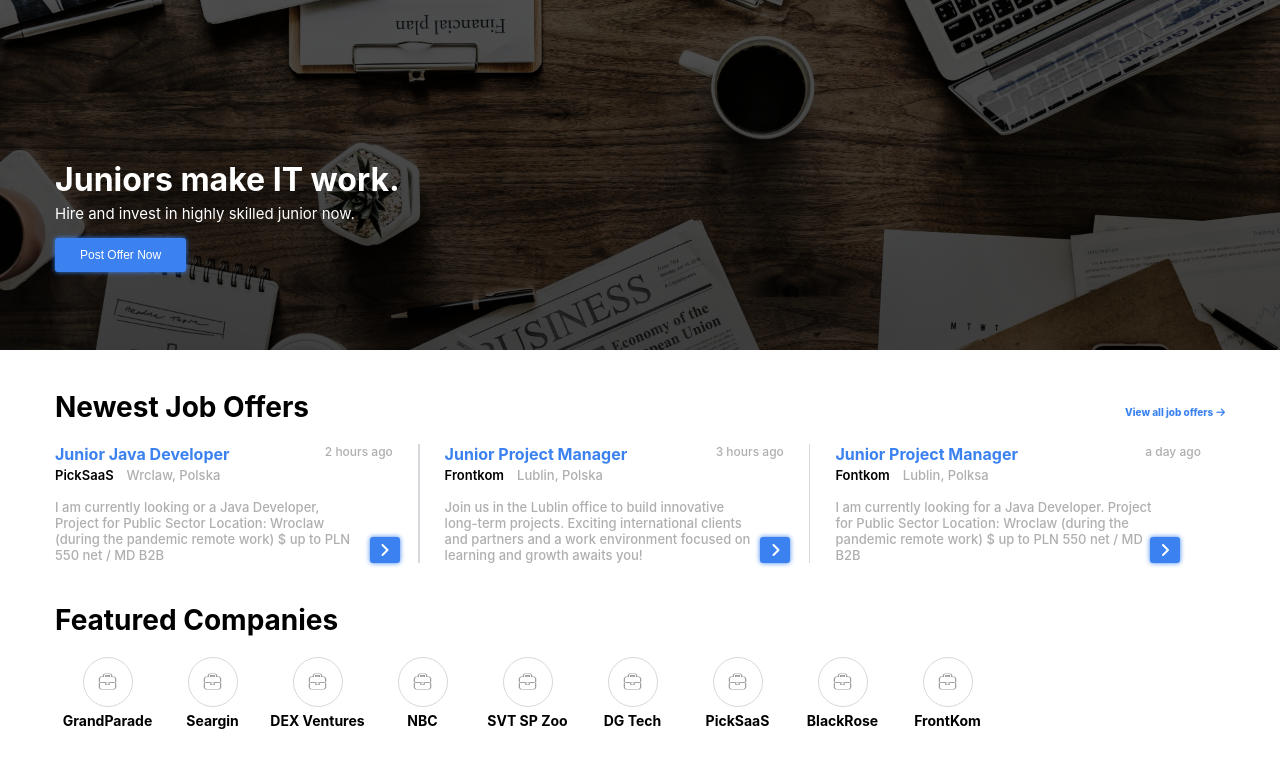
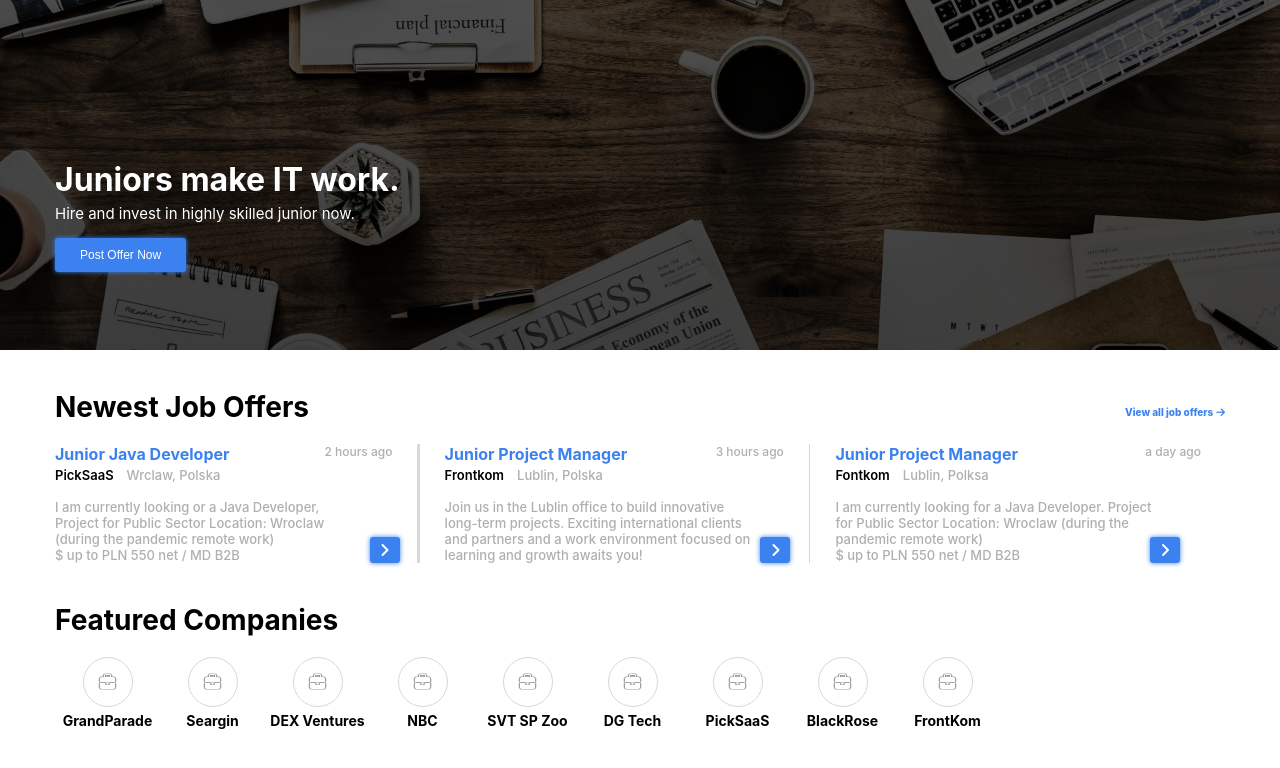
Before and after one commit to apkt1apkt/jjo, a React (Create React App) app: page / in a window 1280 px wide. Shown: the top 768 px of the page. Built offline with nearby package versions, Linux system fonts and the light colour scheme.

Commit message:
fix line breaks in description

```diff
--- a/src/components/JobOfferCard.tsx
+++ b/src/components/JobOfferCard.tsx
@@ -63,6 +63,7 @@ const STYLES = {
     marginTop: 15,
     marginRight: 30,
     fontWeight: 500,
+    whiteSpace: "pre-wrap" as const,
   },
   iconButton: {
     padding: "5px 10px",
--- a/src/data/job-offers.ts
+++ b/src/data/job-offers.ts
@@ -7,7 +7,7 @@ export const JOB_OFFERS = [
     location: "Wrclaw, Polska",
     time: dayjs().subtract(2, "hours").toDate(),
     description:
-      "I am currently looking or a Java Developer, Project for Public Sector Location: Wroclaw (during the pandemic remote work)\n\n$ up to PLN 550 net / MD B2B",
+      "I am currently looking or a Java Developer, Project for Public Sector Location: Wroclaw (during the pandemic remote work)\n$ up to PLN 550 net / MD B2B",
   },
   {
     title: "Junior Project Manager",
```
